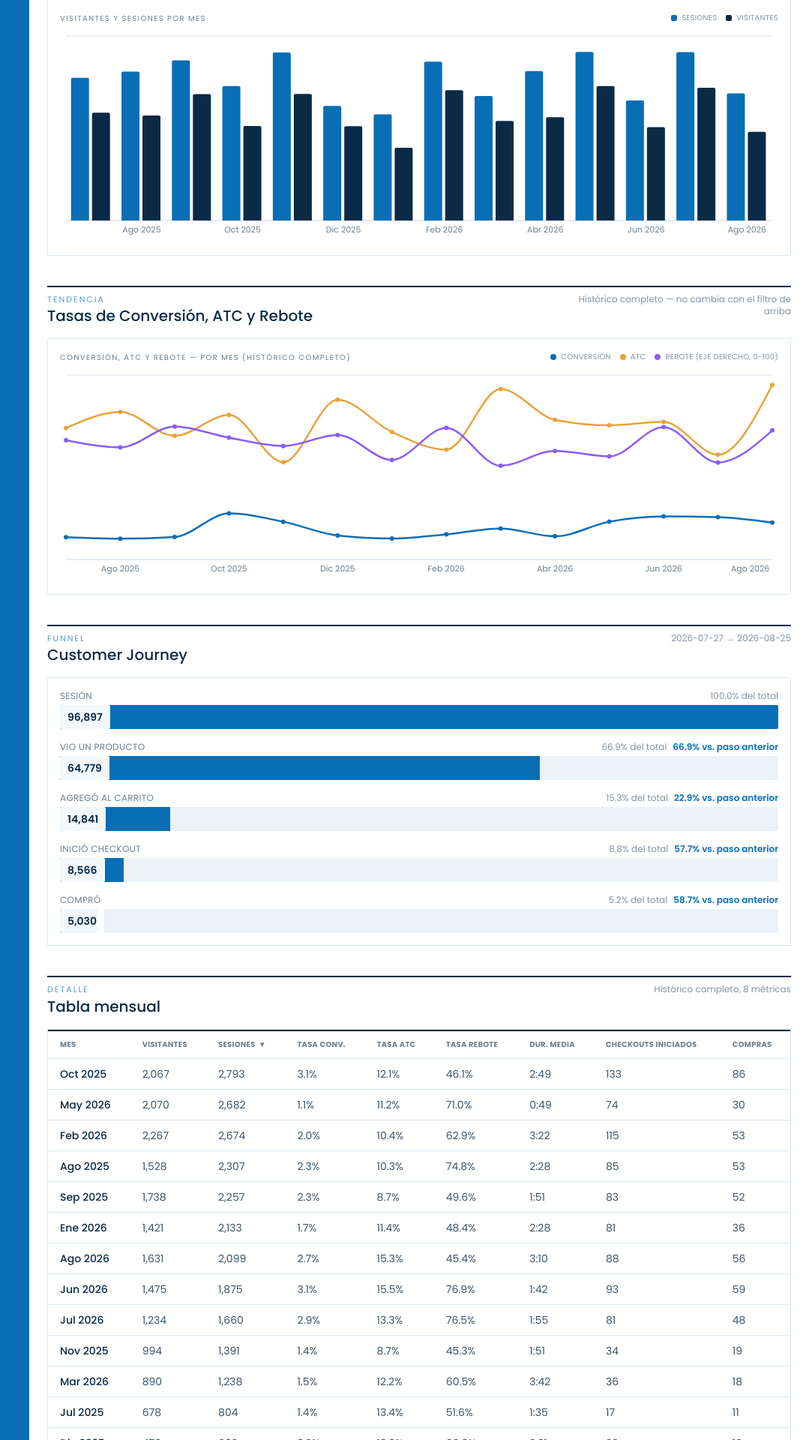
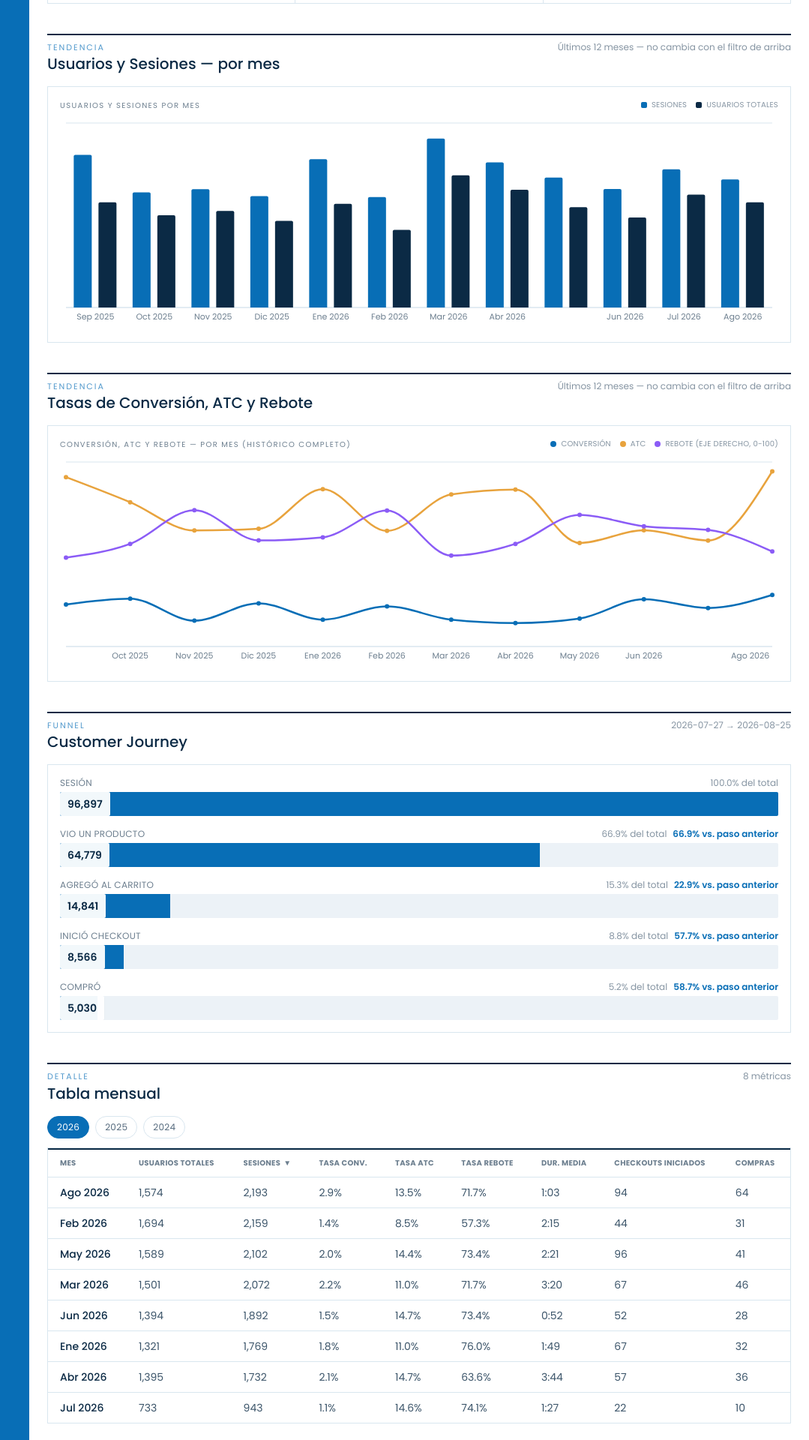
Before and after one commit to MaferVictoria/DASHBOARD_PLENLIFE, a Next.js app: page /engagement-web in a window 1280 px wide. Shown: the part 540-2460 px from the top of the page at 75% size, without its empty margins (201-1280 px from the left). Built offline with nearby package versions, Linux system fonts and the light colour scheme.

Commit message:
Add files via upload

```diff
--- a/components/EngagementWebShell.js
+++ b/components/EngagementWebShell.js
@@ -1,6 +1,6 @@
 'use client';
 
-import { useEffect, useState } from 'react';
+import { useEffect, useState, useMemo } from 'react';
 import { useDateRange } from './DateRangeProvider';
 import DateRangeSelector from './DateRangeSelector';
 import SectionHeader from './SectionHeader';
@@ -16,7 +16,8 @@ import { computeChange } from '@/lib/metrics';
 import { formatNumber, formatPercent, formatDuration, formatChangeText } from '@/lib/format';
 
 const EMPTY_KPIS = {
-  visitantes: 0,
+  usuariosTotales: 0,
+  usuariosNuevos: 0,
   sesiones: 0,
   tasaConversion: 0,
   tasaRebote: 0,
@@ -26,8 +27,8 @@ const EMPTY_KPIS = {
   checkoutsCompletados: 0,
 };
 
-// Same "pick the largest divisor <= 6" trick as KpiGrid.js, so 8 cards land
-// on a clean 4-column grid (2 full rows) instead of leaving empty cells.
+// Same "pick the largest divisor <= 6" trick as KpiGrid.js, so N cards land
+// on a clean grid instead of leaving empty cells.
 function bestColumnCount(count) {
   for (let cols = 6; cols >= 2; cols--) {
     if (count % cols === 0) return cols;
@@ -50,6 +51,7 @@ export default function EngagementWebShell() {
   const [monthlyRates, setMonthlyRates] = useState([]);
   const [funnel, setFunnel] = useState([]);
   const [monthlyDetail, setMonthlyDetail] = useState([]);
+  const [detailYear, setDetailYear] = useState(new Date().getFullYear());
   const [error, setError] = useState(null);
 
   useEffect(() => {
@@ -86,7 +88,8 @@ export default function EngagementWebShell() {
   }, [range.start, range.end]);
 
   const cards = [
-    buildCard('Visitantes', kpis.visitantes, previousKpis?.visitantes, formatNumber),
+    buildCard('Usuarios Totales', kpis.usuariosTotales, previousKpis?.usuariosTotales, formatNumber),
+    buildCard('Usuarios Nuevos', kpis.usuariosNuevos, previousKpis?.usuariosNuevos, formatNumber),
     buildCard('Sesiones Totales', kpis.sesiones, previousKpis?.sesiones, formatNumber),
     buildCard('Tasa de Conversión', kpis.tasaConversion, previousKpis?.tasaConversion, formatPercent),
     buildCard('Tasa de Rebote', kpis.tasaRebote, previousKpis?.tasaRebote, formatPercent),
@@ -96,6 +99,14 @@ export default function EngagementWebShell() {
     buildCard('Checkouts Completados', kpis.checkoutsCompletados, previousKpis?.checkoutsCompletados, formatNumber),
   ];
   const lgColsClass = GRID_COLS_CLASS[bestColumnCount(cards.length)] || 'lg:grid-cols-4';
+
+  // Years available in the fetched detail table, newest first — the
+  // dropdown only ever shows years that actually have data.
+  const availableYears = useMemo(() => {
+    const years = Array.from(new Set(monthlyDetail.map((row) => row.year))).sort((a, b) => b - a);
+    return years.length > 0 ? years : [new Date().getFullYear()];
+  }, [monthlyDetail]);
+  const filteredDetail = monthlyDetail.filter((row) => row.year === detailYear);
 
   return (
     <div className="mx-auto max-w-6xl px-4 pb-24 pt-6 sm:px-6">
@@ -121,30 +132,46 @@ export default function EngagementWebShell() {
 
         <SectionHeader
           eyebrow="Tendencia"
-          title="Visitantes y Sesiones — por mes"
-          note="Histórico completo — no cambia con el filtro de arriba"
+          title="Usuarios y Sesiones — por mes"
+          note="Últimos 12 meses — no cambia con el filtro de arriba"
         />
         <MultiMetricMonthlyChart
           data={monthlyVisitorsSessions}
-          label="Visitantes y sesiones por mes"
+          label="Usuarios y sesiones por mes"
           bars={[
             { dataKey: 'sessions', label: 'Sesiones', color: '#086eb6', format: 'number' },
-            { dataKey: 'visitors', label: 'Visitantes', color: '#0B2A45', format: 'number' },
+            { dataKey: 'visitors', label: 'Usuarios Totales', color: '#0B2A45', format: 'number' },
           ]}
         />
 
         <SectionHeader
           eyebrow="Tendencia"
           title="Tasas de Conversión, ATC y Rebote"
-          note="Histórico completo — no cambia con el filtro de arriba"
+          note="Últimos 12 meses — no cambia con el filtro de arriba"
         />
         <RatesMonthlyChart data={monthlyRates} />
 
         <SectionHeader eyebrow="Funnel" title="Customer Journey" note={`${range.start} → ${range.end}`} />
         <CustomerJourneyFunnel steps={funnel} />
 
-        <SectionHeader eyebrow="Detalle" title="Tabla mensual" note="Histórico completo, 8 métricas" />
-        <SortableTable data={monthlyDetail} keyLabel="Mes" />
+        <SectionHeader eyebrow="Detalle" title="Tabla mensual" note="8 métricas" />
+        <div className="mb-3 flex flex-wrap gap-2">
+          {availableYears.map((y) => (
+            <button
+              key={y}
+              onClick={() => setDetailYear(y)}
+              className={[
+                'rounded-full border px-3 py-1.5 font-body text-xs uppercase tracking-wide transition-colors',
+                detailYear === y
+                  ? 'border-brand bg-brand text-white'
+                  : 'border-line bg-panel text-ink/70 hover:border-brand/50',
+              ].join(' ')}
+            >
+              {y}
+            </button>
+          ))}
+        </div>
+        <SortableTable data={filteredDetail} keyLabel="Mes" />
       </main>
     </div>
   );
--- a/components/SortableTable.js
+++ b/components/SortableTable.js
@@ -5,7 +5,7 @@ import { formatNumber, formatPercent, formatDuration } from '@/lib/format';
 
 const COLUMNS = [
   { key: 'key', label: null, format: (v) => v },
-  { key: 'visitantes', label: 'Visitantes', format: formatNumber },
+  { key: 'usuariosTotales', label: 'Usuarios Totales', format: formatNumber },
   { key: 'sesiones', label: 'Sesiones', format: formatNumber },
   { key: 'tasaConversion', label: 'Tasa Conv.', format: formatPercent },
   { key: 'tasaAtc', label: 'Tasa ATC', format: formatPercent },
@@ -18,9 +18,15 @@ const COLUMNS = [
 // Every UTM breakdown table AND the monthly detail table share this exact
 // 8-metric shape (+ one dimension "key" column) — one sortable component,
 // click any header to sort by it (click again to flip direction).
-export default function SortableTable({ data, keyLabel = 'Valor', error }) {
+//
+// `initialLimit`: when set (e.g. 10 for the 4 UTM tables), only the top N
+// rows of the CURRENT sort show by default, with a "Ver los N restantes"
+// toggle below to reveal the rest inline. Omit it (monthly detail table)
+// to always show everything.
+export default function SortableTable({ data, keyLabel = 'Valor', error, initialLimit = null }) {
   const [sortKey, setSortKey] = useState('sesiones');
   const [sortDir, setSortDir] = useState('desc');
+  const [expanded, setExpanded] = useState(false);
 
   const sorted = useMemo(() => {
     const copy = [...(data || [])];
@@ -34,6 +40,9 @@ export default function SortableTable({ data, keyLabel = 'Valor', error }) {
     });
     return copy;
   }, [data, sortKey, sortDir]);
+
+  const hasMore = initialLimit && sorted.length > initialLimit;
+  const visible = hasMore && !expanded ? sorted.slice(0, initialLimit) : sorted;
 
   function toggleSort(key) {
     if (sortKey === key) {
@@ -61,7 +70,8 @@ export default function SortableTable({ data, keyLabel = 'Valor', error }) {
   }
 
   return (
-    <div className="overflow-x-auto border border-line bg-panel">
+    <div className="border border-line bg-panel">
+      <div className="overflow-x-auto">
         <table className="w-full min-w-[900px] border-collapse text-sm">
           <thead>
             <tr className="rule-thick border-t-2 border-ink text-left">
@@ -78,7 +88,7 @@ export default function SortableTable({ data, keyLabel = 'Valor', error }) {
             </tr>
           </thead>
           <tbody>
-          {sorted.map((row, i) => (
+            {visible.map((row, i) => (
               <tr key={`${row.key}-${i}`} className="border-t border-line">
                 {COLUMNS.map((col) => (
                   <td
@@ -96,5 +106,14 @@ export default function SortableTable({ data, keyLabel = 'Valor', error }) {
           </tbody>
         </table>
       </div>
+      {hasMore && (
+        <button
+          onClick={() => setExpanded((e) => !e)}
+          className="w-full border-t border-line px-4 py-2 text-center font-body text-xs uppercase tracking-wide text-brand hover:bg-paper"
+        >
+          {expanded ? 'Ver menos' : `Ver los ${sorted.length - initialLimit} restantes`}
+        </button>
+      )}
+    </div>
   );
 }
--- a/components/TraficoWebShell.js
+++ b/components/TraficoWebShell.js
@@ -27,7 +27,7 @@ function ChannelSourceTable({ rows }) {
           <tr className="rule-thick border-t-2 border-ink text-left">
             <th className="px-4 py-2 font-body text-[10px] uppercase tracking-wide text-ink/60">Fuente</th>
             <th className="px-4 py-2 font-body text-[10px] uppercase tracking-wide text-ink/60">Sesiones</th>
-            <th className="px-4 py-2 font-body text-[10px] uppercase tracking-wide text-ink/60">Visitantes</th>
+            <th className="px-4 py-2 font-body text-[10px] uppercase tracking-wide text-ink/60">Usuarios Totales</th>
             <th className="px-4 py-2 font-body text-[10px] uppercase tracking-wide text-ink/60">% del total</th>
           </tr>
         </thead>
@@ -36,7 +36,7 @@ function ChannelSourceTable({ rows }) {
             <tr key={r.source} className="border-t border-line">
               <td className="px-4 py-2.5 font-medium text-ink">{r.source}</td>
               <td className="px-4 py-2.5 font-body tabular-nums text-ink/80">{formatNumber(r.sessions)}</td>
-              <td className="px-4 py-2.5 font-body tabular-nums text-ink/80">{formatNumber(r.users)}</td>
+              <td className="px-4 py-2.5 font-body tabular-nums text-ink/80">{formatNumber(r.usuariosTotales)}</td>
               <td className="px-4 py-2.5 font-body tabular-nums text-ink/80">{r.pct.toFixed(1)}%</td>
             </tr>
           ))}
@@ -118,18 +118,18 @@ export default function TraficoWebShell() {
         <SectionHeader
           eyebrow="UTM"
           title="Fuente / Medio de la Sesión"
-          note="8 métricas — clic en un encabezado para ordenar"
+          note="Top 10 — clic en un encabezado para ordenar, 'Ver todos' para el resto"
         />
-        <SortableTable data={utm.sourceMedium} error={utmErrors.sourceMedium} keyLabel="Fuente / Medio" />
+        <SortableTable data={utm.sourceMedium} error={utmErrors.sourceMedium} keyLabel="Fuente / Medio" initialLimit={10} />
 
         <SectionHeader eyebrow="UTM" title="Campaña de la Sesión" />
-        <SortableTable data={utm.campaign} error={utmErrors.campaign} keyLabel="Campaña" />
+        <SortableTable data={utm.campaign} error={utmErrors.campaign} keyLabel="Campaña" initialLimit={10} />
 
         <SectionHeader eyebrow="UTM" title="Fuente de la Sesión" />
-        <SortableTable data={utm.source} error={utmErrors.source} keyLabel="Fuente" />
+        <SortableTable data={utm.source} error={utmErrors.source} keyLabel="Fuente" initialLimit={10} />
 
         <SectionHeader eyebrow="UTM" title="Contenido de la Sesión" note="utm_content" />
-        <SortableTable data={utm.adContent} error={utmErrors.adContent} keyLabel="Contenido" />
+        <SortableTable data={utm.adContent} error={utmErrors.adContent} keyLabel="Contenido" initialLimit={10} />
       </main>
     </div>
   );
```
Also changed, not shown: lib/connectors/ga4.js, lib/mockData.js. Lines whose indentation alone changed are shown as unchanged.
